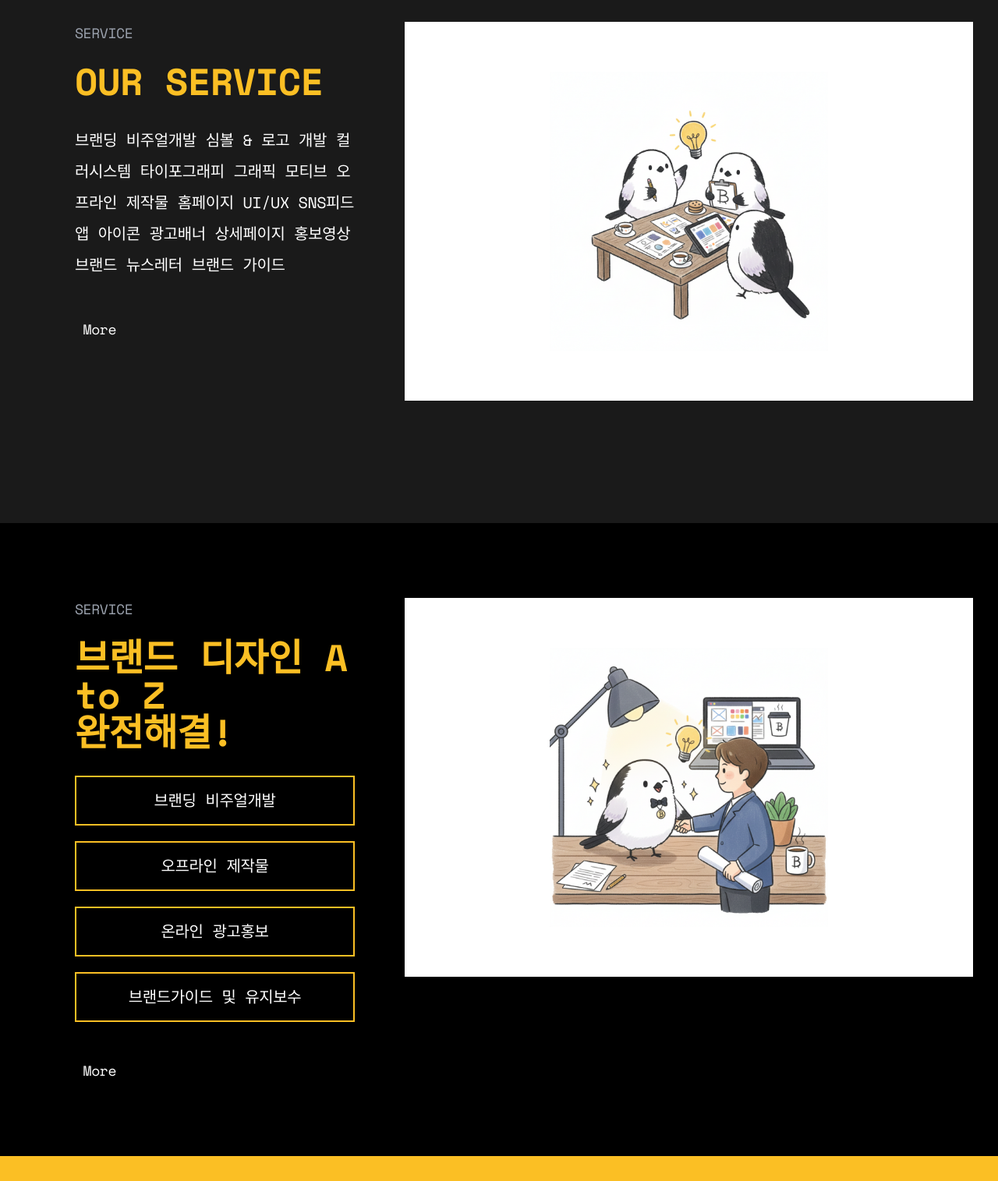
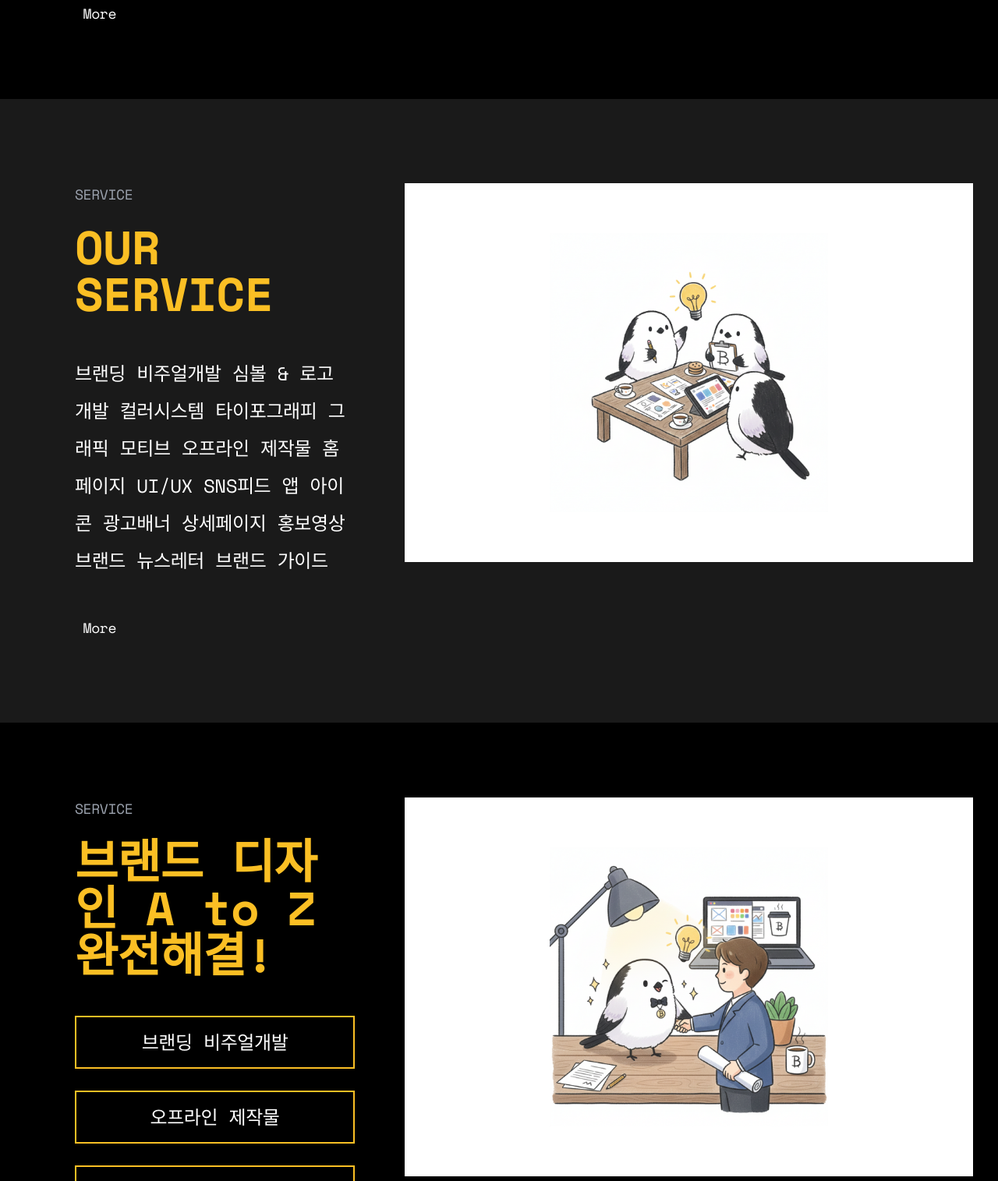
Before and after one commit to baebsaedesigndev-pixel/baebsaeProject, a website: page index.html in a window 1280 px wide. Shown: the part 1933-3448 px from the top of the page at 78% size. Drawn offline with nearby package versions, Linux system fonts and the light colour scheme; a web font is replaced by a local one.

Commit message:
index.html 수정2

```diff
--- a/index.html
+++ b/index.html
@@ -107,12 +107,12 @@
                     <p class="text-lg text-gray-400 mb-6">ABOUT US</p>
 
                     <!-- Main Title -->
-                    <h2 class="text-3xl lg:text-5xl font-bold text-amber-400 mb-8 leading-tight">
+                    <h2 class="text-4xl lg:text-6xl font-bold text-amber-400 mb-12 leading-tight">
                         나다운 브랜드 디자인<br/>뱁새디자인컴퍼니
                     </h2>
 
                     <!-- Body Text -->
-                    <div class="space-y-7 text-white text-lg lg:text-xl mb-12">
+                    <div class="space-y-7 text-white text-xl lg:text-2xl mb-12">
                         <p class="leading-loose">
                             세상에 정해진 정답을 맞추려 애쓰다 상처 입기보다는, 조금 허술하더라도 나다운 모습 그대로를 사랑하는 마음을 디자인에 담습니다. 완벽하지 않아도 존재만으로 위로가 되는 귀여운 밈들처럼, 우리도 가장 우리다운 모습으로 세상의 마음을 두드리고자 합니다.
                         </p>
@@ -143,12 +143,12 @@
                     <p class="text-lg text-gray-400 mb-6">SERVICE</p>
 
                     <!-- Main Title -->
-                    <h2 class="text-3xl lg:text-5xl font-bold text-amber-400 mb-8 leading-tight">
+                    <h2 class="text-4xl lg:text-6xl font-bold text-amber-400 mb-12 leading-tight">
                         OUR SERVICE
                     </h2>
 
                     <!-- Body Text -->
-                    <div class="space-y-7 text-white text-lg lg:text-xl mb-12">
+                    <div class="space-y-7 text-white text-xl lg:text-2xl mb-12">
                         <p class="leading-loose">
                             브랜딩 비주얼개발 심볼 & 로고 개발 컬러시스템 타이포그래피 그래픽 모티브 오프라인 제작물 홈페이지 UI/UX SNS피드 앱 아이콘 광고배너 상세페이지 홍보영상 브랜드 뉴스레터 브랜드 가이드
                         </p>
@@ -178,26 +178,26 @@
                     <p class="text-lg text-gray-400 mb-6">SERVICE</p>
 
                     <!-- Main Title -->
-                    <h2 class="text-3xl lg:text-5xl font-bold text-amber-400 mb-8 leading-tight">
+                    <h2 class="text-4xl lg:text-6xl font-bold text-amber-400 mb-12 leading-tight">
                         브랜드 디자인 A to Z<br/>완전해결!
                     </h2>
 
                     <!-- Service Boxes -->
-                    <div class="space-y-5 mb-12">
+                    <div class="space-y-7 mb-12">
                         <div class="border-2 border-amber-400 bg-black px-6 py-4 text-center">
-                            <p class="text-white text-lg lg:text-xl font-normal">브랜딩 비주얼개발</p>
+                            <p class="text-white text-xl lg:text-2xl font-normal">브랜딩 비주얼개발</p>
                         </div>
 
                         <div class="border-2 border-amber-400 bg-black px-6 py-4 text-center">
-                            <p class="text-white text-lg lg:text-xl font-normal">오프라인 제작물</p>
+                            <p class="text-white text-xl lg:text-2xl font-normal">오프라인 제작물</p>
                         </div>
 
                         <div class="border-2 border-amber-400 bg-black px-6 py-4 text-center">
-                            <p class="text-white text-lg lg:text-xl font-normal">온라인 광고홍보</p>
+                            <p class="text-white text-xl lg:text-2xl font-normal">온라인 광고홍보</p>
                         </div>
 
                         <div class="border-2 border-amber-400 bg-black px-6 py-4 text-center">
-                            <p class="text-white text-lg lg:text-xl font-normal">브랜드가이드 및 유지보수</p>
+                            <p class="text-white text-xl lg:text-2xl font-normal">브랜드가이드 및 유지보수</p>
                         </div>
                     </div>
 
```
